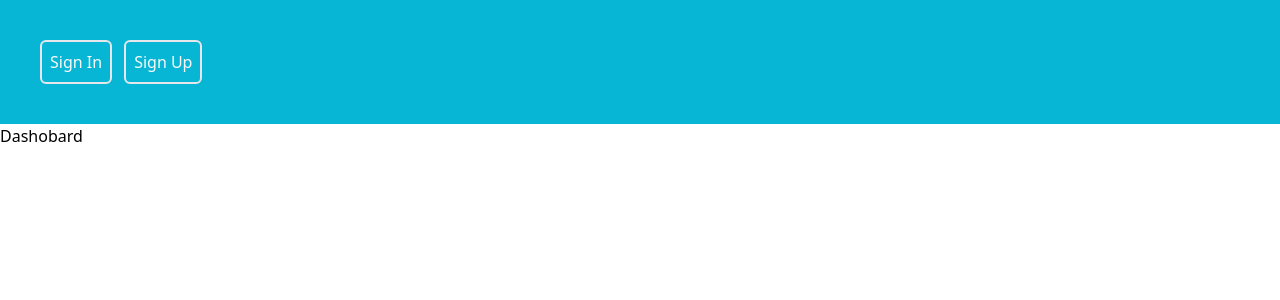
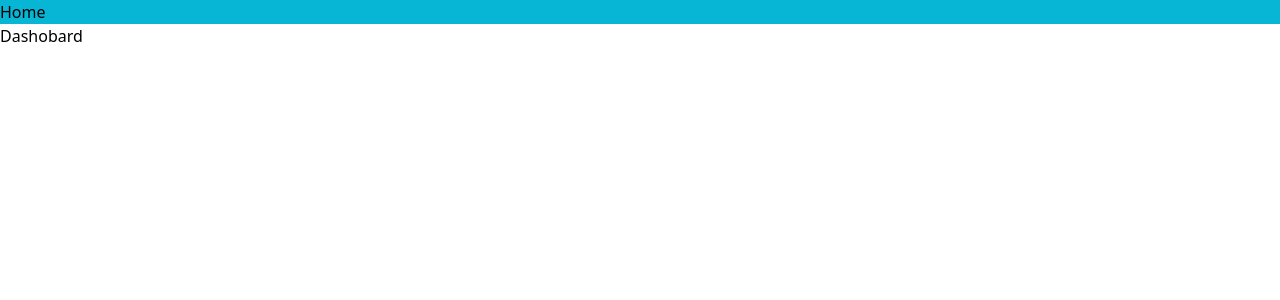
Before and after one commit to EvilEl/vue3-tailwind, a Vue app: page /dashboard in a window 1280 px wide. Shown: the top 300 px of the page. Built offline with nearby package versions, Linux system fonts and the light colour scheme.

Commit message:
async dynamic layout

```diff
--- a/src/App.vue
+++ b/src/App.vue
@@ -1,16 +1,17 @@
 <template>
-  <AuthLayout />
+  <component :is="meta">
+    <router-view></router-view>
+  </component>
 </template>
 <script>
-import AuthLayout from "./layouts/AuthLayout.vue";
-import { auth } from "./store/auth";
+import { computed, onMounted } from "vue";
+import { useRouter, useRoute } from "vue-router";
 export default {
-  components: { AuthLayout },
   setup() {
-    const storeAuth = auth();
-    return {
-      storeAuth,
-    };
+    const router = useRoute();
+    const meta = computed(() => router.meta.test);
+
+    return { meta, router };
   },
 };
 </script>
--- a/src/layouts/AuthLayout.vue
+++ b/src/layouts/AuthLayout.vue
@@ -1,51 +1,17 @@
 <template>
   <div class="auth-layout bg-cyan-500">
-    <ul class="auth-layout__list flex p-10">
-      <li
-        class="auth-layout__item ml-3 first:ml-0 text-gray-50 hover:text-gray-500 border-2 p-2 rounded-md"
-        v-for="link in links"
-        :key="link.title"
-      >
-        <router-link @click="checkStatusUser" :to="link.name">
-          {{ link.title }}
-        </router-link>
-      </li>
-    </ul>
+    <router-link to="/">Home</router-link>
   </div>
-  <router-view v-slot="{ Component }">
-    <component :is="Component" />
-  </router-view>
+  <slot></slot>
 </template>
 <script>
-import { computed, onMounted, onBeforeUnmount } from "vue";
-import { auth } from "@/store/auth.js";
+import { computed, onMounted } from "vue";
+import { useRouter, useRoute } from "vue-router";
 export default {
   setup() {
-    const storeAuth = auth();
-    const getTest = computed(() => storeAuth.getTest);
-    onMounted(() => {
-      window.localStorage.setItem("user", true);
-    });
-    onBeforeUnmount(() => {
-      window.localStorage.setItem("user", false);
-    });
-    const links = [
-      {
-        title: "Sign In",
-        name: "dashboard",
-      },
-      {
-        title: "Sign Up",
-        name: "Sign Up",
-      },
-    ];
-    const checkStatusUser = storeAuth.checkStatusUser;
-    return {
-      links,
-      getTest,
-      checkStatusUser,
-    };
+    const router = useRoute();
+    return {};
   },
 };
 </script>
-<style></style>
+<style lang="scss"></style>
--- /dev/null
+++ b/src/layouts/Default.vue
@@ -0,0 +1,51 @@
+<template>
+  <div class="auth-layout bg-cyan-500">
+    <router-link to="Dashboard">Dashboard</router-link>
+    <!-- <router-link to="auth"> auth </router-link> -->
+    <!-- <ul class="auth-layout__list flex p-10">
+      <li
+        class="auth-layout__item ml-3 first:ml-0 text-gray-50 hover:text-gray-500 border-2 p-2 rounded-md"
+        v-for="link in links"
+        :key="link.title"
+      >
+        <router-link @click="checkStatusUser" :to="link.name">
+          {{ link.title }}
+        </router-link>
+      </li>
+    </ul> -->
+  </div>
+  <slot></slot>
+</template>
+<script>
+import { computed, onMounted, onBeforeUnmount } from "vue";
+import { auth } from "@/store/auth.js";
+export default {
+  setup() {
+    const storeAuth = auth();
+    const getTest = computed(() => storeAuth.getTest);
+    onMounted(() => {
+      window.localStorage.setItem("user", true);
+    });
+    onBeforeUnmount(() => {
+      //   window.localStorage.setItem("user", false);
+    });
+    // const links = [
+    //   {
+    //     title: "Sign In",
+    //     name: "dashboard",
+    //   },
+    //   {
+    //     title: "Sign Up",
+    //     name: "Sign Up",
+    //   },
+    // ];
+    const checkStatusUser = storeAuth.checkStatusUser;
+    return {
+      // links,
+      getTest,
+      checkStatusUser,
+    };
+  },
+};
+</script>
+<style></style>
--- /dev/null
+++ b/src/layouts/layouts.js
@@ -0,0 +1,5 @@
+const layouts = [
+  { name: "AuthLayout", component: () => import("@/layouts/AuthLayout.vue") },
+  { name: "Default", component: () => import("@/layouts/Default.vue") },
+];
+export default layouts;
--- a/src/main.js
+++ b/src/main.js
@@ -5,7 +5,17 @@ import router from "./router";
 import "./css/tailwind.css";
 import "nprogress/nprogress.css";
 const app = createApp(App);
+
+import layouts from "@/layouts/layouts.js";
+import { defineAsyncComponent } from "vue";
+/**
+ * создаем динамические компоненты для лаюута
+ */
+layouts.forEach((layoutComponent) => {
+  const [name, component] = Object.values(layoutComponent);
+  const AsyncComp = defineAsyncComponent(() => component());
+  app.component(name, AsyncComp);
+});
 app.use(createPinia());
 app.use(router);
-
 app.mount("#app");
--- a/src/router/index.js
+++ b/src/router/index.js
@@ -7,21 +7,23 @@ const router = createRouter({
   routes: [
     {
       path: "/",
-      name: "AuthLayout",
-      component: () => import("@/AuthLayout.vue"),
+      name: "Home",
+      component: () => import("@/views/Home.vue"),
+      meta: { test: "Default" },
     },
     {
       path: "/dashboard",
-      name: "dashboard",
+      name: "Dashboard",
       component: () => import("@/views/Dashobard.vue"),
+      meta: { test: "AuthLayout" },
     },
   ],
 });
 router.beforeEach((from, to, next) => {
-  nprogress.start();
+  // nprogress.start();
   next();
 });
 router.afterEach((to) => {
-  nprogress.done();
+  // nprogress.done();
 });
 export default router;
--- /dev/null
+++ b/src/views/Home.vue
@@ -0,0 +1,7 @@
+<template>
+  <div>HOME</div>
+</template>
+<script>
+export default {};
+</script>
+<style></style>
```
